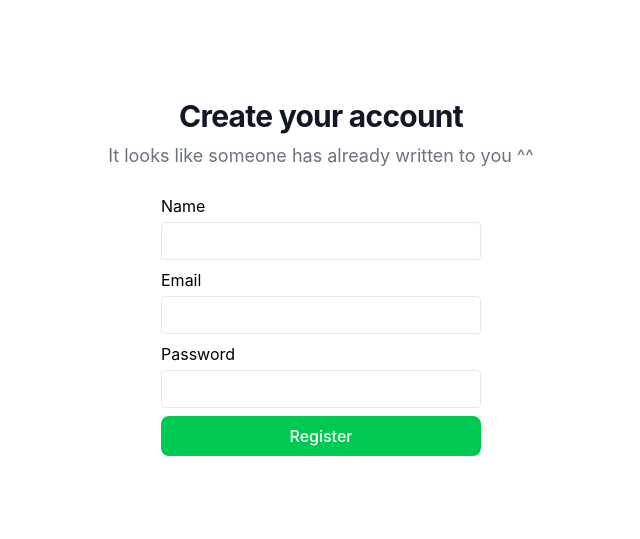
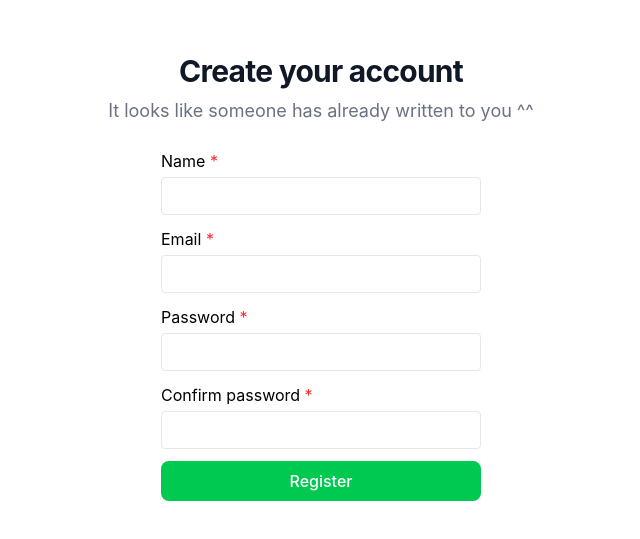
Before and after one commit to Torrex1/messenger_app, a Vue app in the folder frontend/: page /register in a window 1280 px wide. Shown: the part 115-654 px from the top of the page, without its empty margins (319-959 px from the left). Built offline with nearby package versions, Linux system fonts and the light colour scheme.

Commit message:
feat(front): create register form and connect api

```diff
--- /dev/null
+++ b/frontend/src/features/registration/model/validation.ts
@@ -0,0 +1,14 @@
+import { z } from 'zod'
+
+export const registerSchema = z.object({
+  name: z.string().min(2, 'Name must contain at least 2 characters'),
+  email: z.email('Enter a valid email'),
+  password: z.string().min(8, 'Password must contait at least 8 characters'),
+  confirmPassword: z.string(),
+}).refine(
+  (data) => data.password === data.confirmPassword,
+  {
+    message: 'Passwords do not match',
+    path: ['confirmPassword']
+  }
+)
--- a/frontend/src/features/registration/ui/RegisterForm.vue
+++ b/frontend/src/features/registration/ui/RegisterForm.vue
@@ -1,6 +1,51 @@
-<script setup>
-import { BaseInput } from '../../../shared/input';
-import { BaseButton } from '../../../shared/button';
+<script setup lang="ts">
+import { ref } from 'vue'
+import { BaseInput } from '../../../shared/ui/input';
+import { BaseButton } from '../../../shared/ui/button';
+import { register } from '../api/register';
+import { registerSchema } from '../model/validation';
+
+const name = ref('');
+const email = ref('');
+const password = ref('');
+const confirmPassword = ref('');
+
+const errors = ref<{
+  name?: string,
+  email?: string,
+  password?: string,
+  confirmPassword?: string
+}>({})
+
+async function handleSubmit() {
+  errors.value = {};
+
+  const result = registerSchema.safeParse({
+    name: name.value,
+    email: email.value,
+    password: password.value,
+    confirmPassword: confirmPassword.value,
+  })
+
+  if (!result.success) {
+    const fieldErrors = result.error.flatten().fieldErrors;
+
+    errors.value = {
+      name: fieldErrors.name?.[0],
+      email: fieldErrors.email?.[0],
+      password: fieldErrors.password?.[0],
+      confirmPassword: fieldErrors.confirmPassword?.[0],
+    }
+
+    return;
+  }
+
+  await register({
+    name: name.value,
+    email: email.value,
+    password: password.value,
+  })
+}
 </script>
 
 <template>
@@ -15,11 +60,12 @@ import { BaseButton } from '../../../shared/button';
       </p>
     </div>
 
-    <div class="flex flex-col gap-2 p-4">
-      <BaseInput label-text="Name" />
-      <BaseInput label-text="Email" label-type="email" />
-      <BaseInput label-text="Password" label-type="password" />
+    <form novalidate @submit.prevent="handleSubmit" class="flex flex-col gap-2 p-4">
+      <BaseInput label-text="Name" required v-model="name" :error="errors.name" />
+      <BaseInput label-text="Email" required label-type="email" v-model="email" :error="errors.email" />
+      <BaseInput label-text="Password" required label-type="password" v-model="password" :error="errors.password" />
+      <BaseInput label-text="Confirm password" required label-type="password" v-model="confirmPassword" :error="errors.confirmPassword" />
       <BaseButton button-text="Register" />
-    </div>
+    </form>
   </div>
 </template>
--- a/frontend/src/shared/input/BaseInput.vue
+++ /dev/null
@@ -1,15 +0,0 @@
-<script setup lang="ts">
-  const props = defineProps<{
-    labelText: string;
-    labelType?: "text" | "password" | "email"
-  }>()
-</script>
-
-<template>
-  <label class="flex flex-col items-start gap-1">
-    <span>{{ labelText }}</span>
-    <input
-      class="border border-gray-200 rounded p-1 px-2 w-80 text-lg focus:outline-none focus:border-gray-400"
-      :type="labelType" >
-  </label>
-</template>
--- /dev/null
+++ b/frontend/src/shared/ui/input/BaseInput.vue
@@ -0,0 +1,32 @@
+<script setup lang="ts">
+  const props = defineProps<{
+    labelText: string;
+    labelType?: "text" | "password" | "email";
+    required?: boolean;
+    error?: string;
+  }>()
+
+  const model = defineModel<string>();
+</script>
+
+<template>
+  <label class="flex flex-col items-start gap-1">
+    <span>
+      {{ labelText }}
+      <span v-if="required" class="text-red-500">*</span>
+    </span>
+
+    <input
+      v-model="model"
+      :class="[
+        'border rounded p-1 px-2 w-80 text-lg focus:outline-none focus:border-gray-400',
+        error ? 'border-red-500': 'border-gray-200'
+      ]"
+      :type="labelType"
+      :required="required"
+    >
+    <small class="text-red-400 font-bold">
+      {{ error }}
+    </small>
+  </label>
+</template>
```
Also changed, not shown: frontend/src/shared/ui/button/BaseButton.vue (renamed from frontend/src/shared/button/BaseButton.vue), frontend/src/shared/ui/button/index.ts (renamed from frontend/src/shared/button/index.ts), frontend/src/shared/ui/input/index.ts (renamed from frontend/src/shared/input/index.ts).
